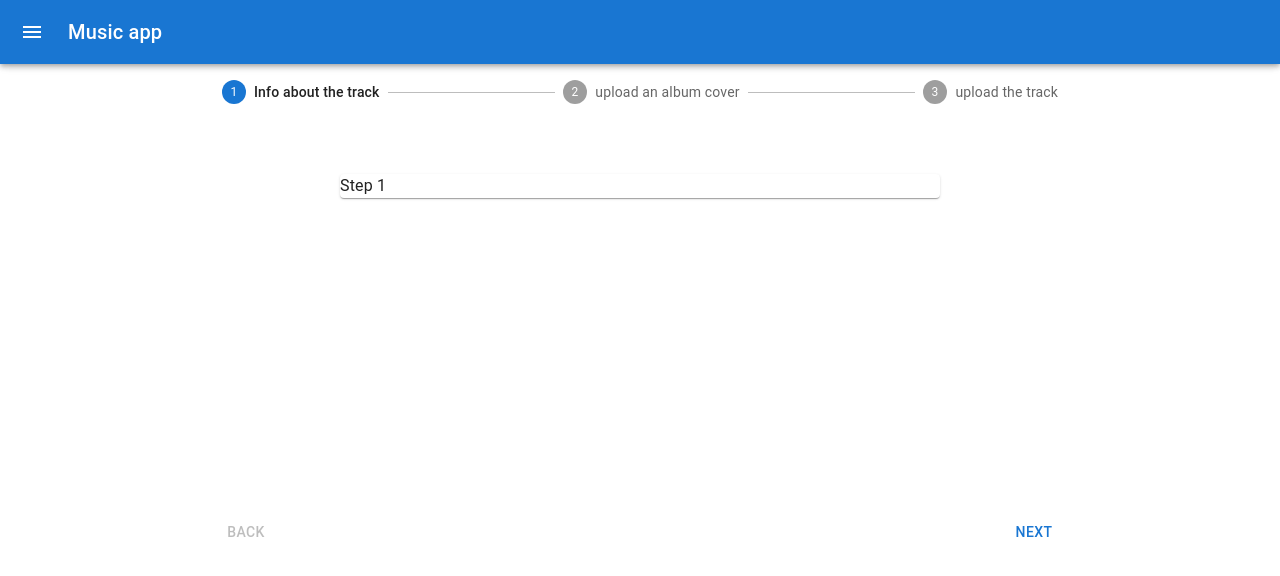
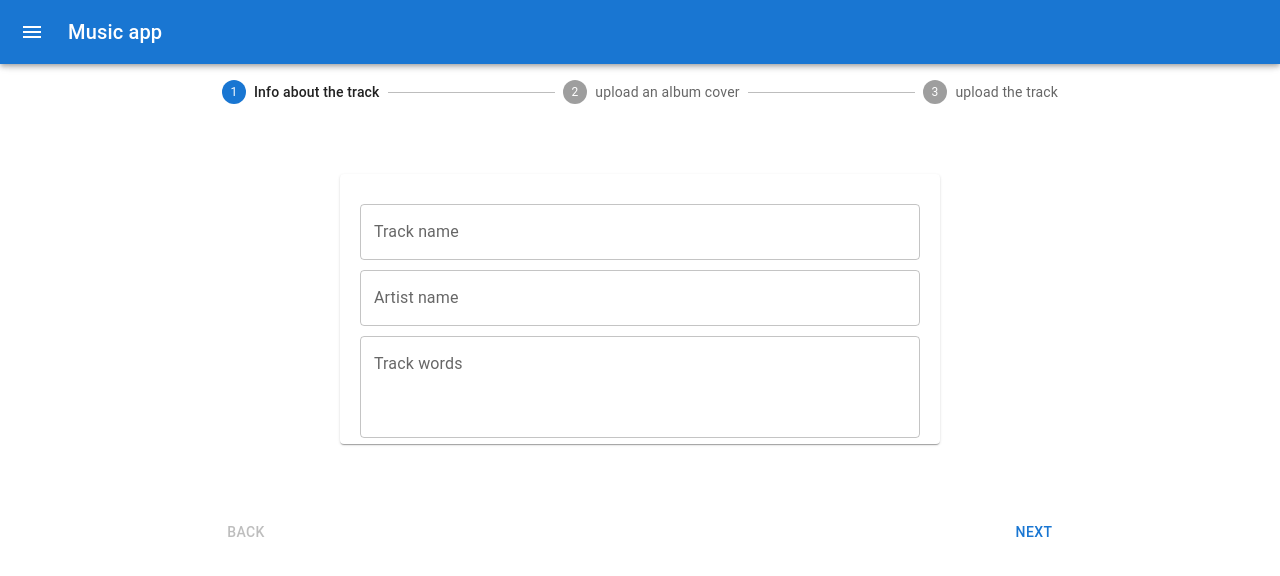
Before and after one commit to BelohvostovAlex/Spotify-client, a Next.js app: page /tracks/createTrack in a window 1280 px wide. Shown: the top 576 px of the page. Built offline with nearby package versions, Linux system fonts and the light colour scheme.

Commit message:
fileUpload/stepItem components

```diff
--- /dev/null
+++ b/components/FileUpload/FileUpload.tsx
@@ -0,0 +1,33 @@
+import React, { useRef } from "react";
+
+import { Box } from "@mui/material";
+
+import { FileUploadProps } from "./interface";
+import { styles } from "./styles";
+
+const FileUpload: React.FC<FileUploadProps> = ({
+  setFile,
+  accept,
+  children,
+}) => {
+  const ref = useRef<HTMLInputElement>();
+
+  const onChange = (e: React.ChangeEvent<HTMLInputElement>) => {
+    setFile(e.target.files[0]);
+  };
+
+  return (
+    <Box onClick={() => ref.current.click()}>
+      <input
+        type="file"
+        accept={accept}
+        style={{ display: "none" }}
+        ref={ref}
+        onChange={onChange}
+      />
+      {children}
+    </Box>
+  );
+};
+
+export default FileUpload;
--- /dev/null
+++ b/components/FileUpload/interface.ts
@@ -0,0 +1,7 @@
+import { ReactNode } from "react";
+
+export interface FileUploadProps {
+  setFile: Function;
+  accept: string;
+  children: ReactNode;
+}
--- /dev/null
+++ b/components/FileUpload/styles.ts
@@ -0,0 +1 @@
+export const styles = {};
--- /dev/null
+++ b/components/StepItem/StepItem.tsx
@@ -0,0 +1,23 @@
+import React from "react";
+
+import { Box, TextField } from "@mui/material";
+
+import { StepItemProps } from "./interface";
+import { styles } from "./styles";
+
+const StepItem: React.FC<StepItemProps> = ({ field1, field2, field3 }) => {
+  return (
+    <Box sx={styles.stepItemWrapper}>
+      <TextField label={field1} sx={styles.stepItemTextField} />
+      <TextField label={field2} sx={styles.stepItemTextField} />
+      <TextField
+        label={field3}
+        multiline
+        rows={3}
+        sx={styles.stepItemTextField}
+      />
+    </Box>
+  );
+};
+
+export default StepItem;
--- /dev/null
+++ b/components/StepItem/interface.ts
@@ -0,0 +1,5 @@
+export interface StepItemProps {
+  field1: string;
+  field2: string;
+  field3: string;
+}
--- /dev/null
+++ b/components/StepItem/styles.ts
@@ -0,0 +1,10 @@
+export const styles = {
+  stepItemWrapper: {
+    display: "flex",
+    flexDirection: "Column",
+    padding: "20px",
+  },
+  stepItemTextField: {
+    marginTop: "10px",
+  },
+};
--- a/components/StepWrapper/styles.ts
+++ b/components/StepWrapper/styles.ts
@@ -7,6 +7,7 @@ export const styles = {
   },
   stepWrapperCard: {
     width: "600px",
+    height: "100%",
     margin: "0 auto",
   },
 };
--- a/pages/tracks/createTrack.tsx
+++ b/pages/tracks/createTrack.tsx
@@ -2,12 +2,16 @@ import React, { useState } from "react";
 
 import StepWrapper from "../../components/StepWrapper/StepWrapper";
 import MainLayout from "../../layouts/MainLayout/MainLayout";
-import { Box, Button, Typography } from "@mui/material";
+import StepItem from "../../components/StepItem/StepItem";
+import { Box, Button } from "@mui/material";
 
 import { styles } from "../../styles/pages/createTrackPage";
+import FileUpload from "../../components/FileUpload/FileUpload";
 
 const createTrack = () => {
   const [activeStep, setActiveStep] = useState(0);
+  const [picture, setPicture] = useState(null);
+  const [audio, setAudio] = useState(null);
 
   const next = () => {
     if (activeStep !== 2) {
@@ -21,9 +25,23 @@ const createTrack = () => {
   return (
     <MainLayout>
       <StepWrapper activeStep={activeStep}>
-        {activeStep === 0 && <Typography>Step 1</Typography>}
-        {activeStep === 1 && <Typography>Step 2</Typography>}
-        {activeStep === 2 && <Typography>Step 3</Typography>}
+        {activeStep === 0 && (
+          <StepItem
+            field1={"Track name"}
+            field2={"Artist name"}
+            field3={"Track words"}
+          />
+        )}
+        {activeStep === 1 && (
+          <FileUpload setFile={setPicture} accept="image/*">
+            <Button>Upload album cover</Button>
+          </FileUpload>
+        )}
+        {activeStep === 2 && (
+          <FileUpload setFile={setAudio} accept="audio/*">
+            <Button>Upload audio</Button>
+          </FileUpload>
+        )}
       </StepWrapper>
       <Box sx={styles.createTrackBtnsWrapper}>
         <Button onClick={back} disabled={activeStep === 0}>
```
